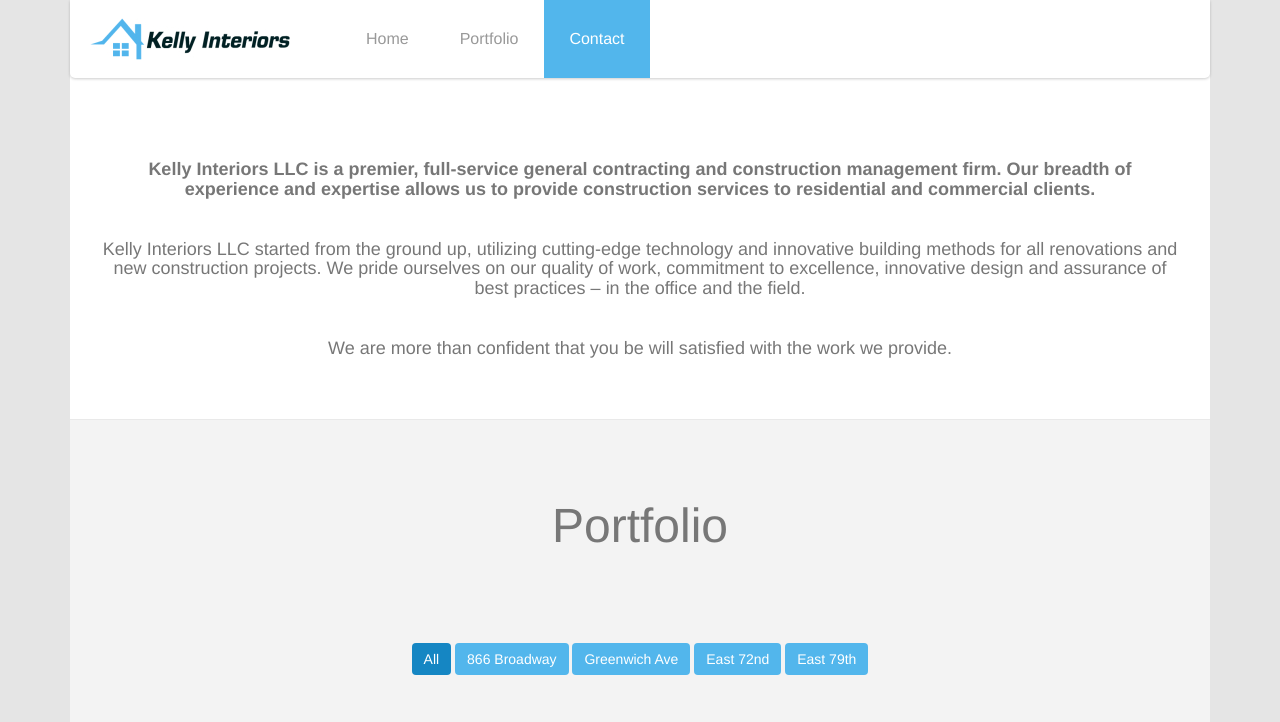
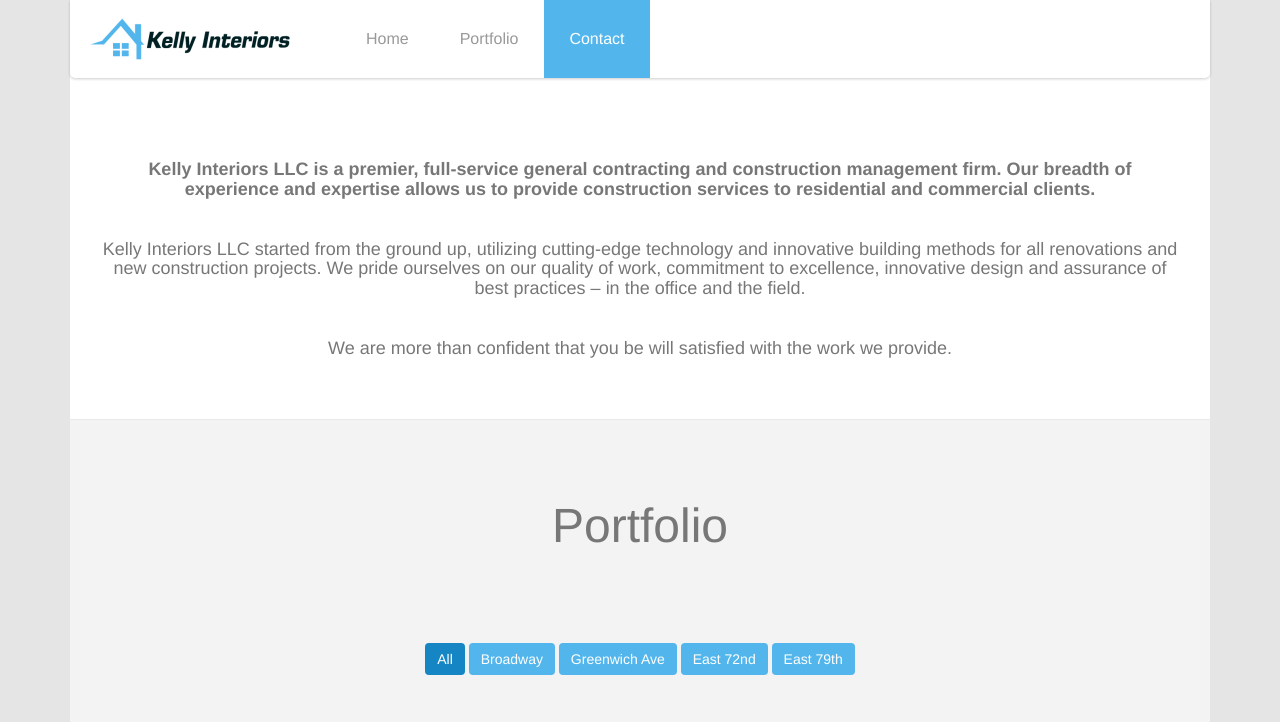
Before and after one commit to NoelKelly2/NoelKelly2.github.io, a plain HTML site: page index.html in a window 1280 px wide. Shown: the top 722 px of the page. Drawn offline with Linux system fonts and the light colour scheme.

Commit message:
Change 866 Broadway to Broadway.

```diff
--- a/index.html
+++ b/index.html
@@ -85,7 +85,7 @@
                 </div><!--/.center-->
                 <ul class="portfolio-filter">
                     <li><a class="btn btn-primary active" href="#" data-filter="*">All</a></li>
-                    <li><a class="btn btn-primary" href="#" data-filter=".866_broadway">866 Broadway</a></li>
+                    <li><a class="btn btn-primary" href="#" data-filter=".866_broadway">Broadway</a></li>
                     <li><a class="btn btn-primary" href="#" data-filter=".greenwich_ave">Greenwich Ave</a></li>
                     <li><a class="btn btn-primary" href="#" data-filter=".east_72nd">East 72nd</a></li>
                     <li><a class="btn btn-primary" href="#" data-filter=".east_79th">East 79th</a></li>
```
